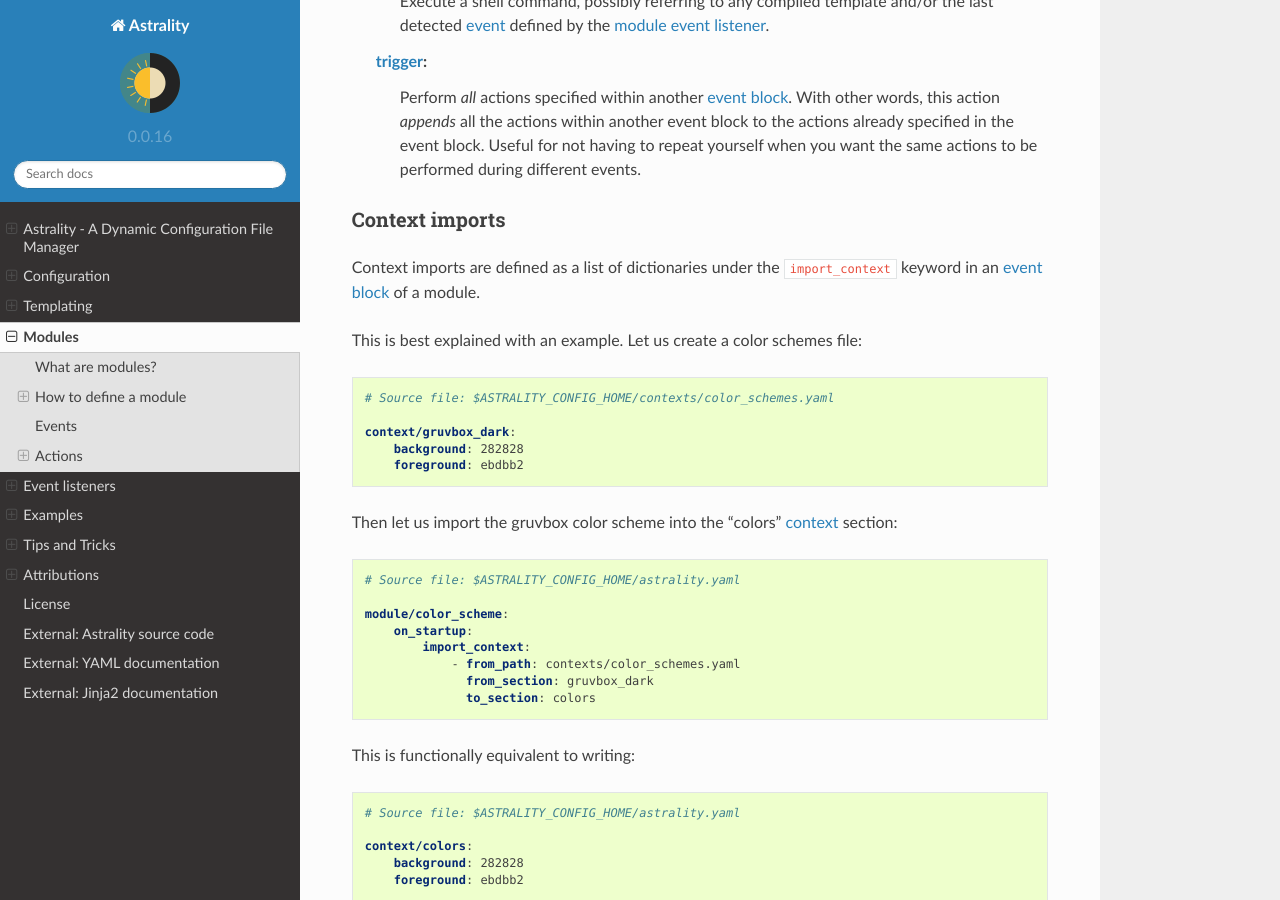
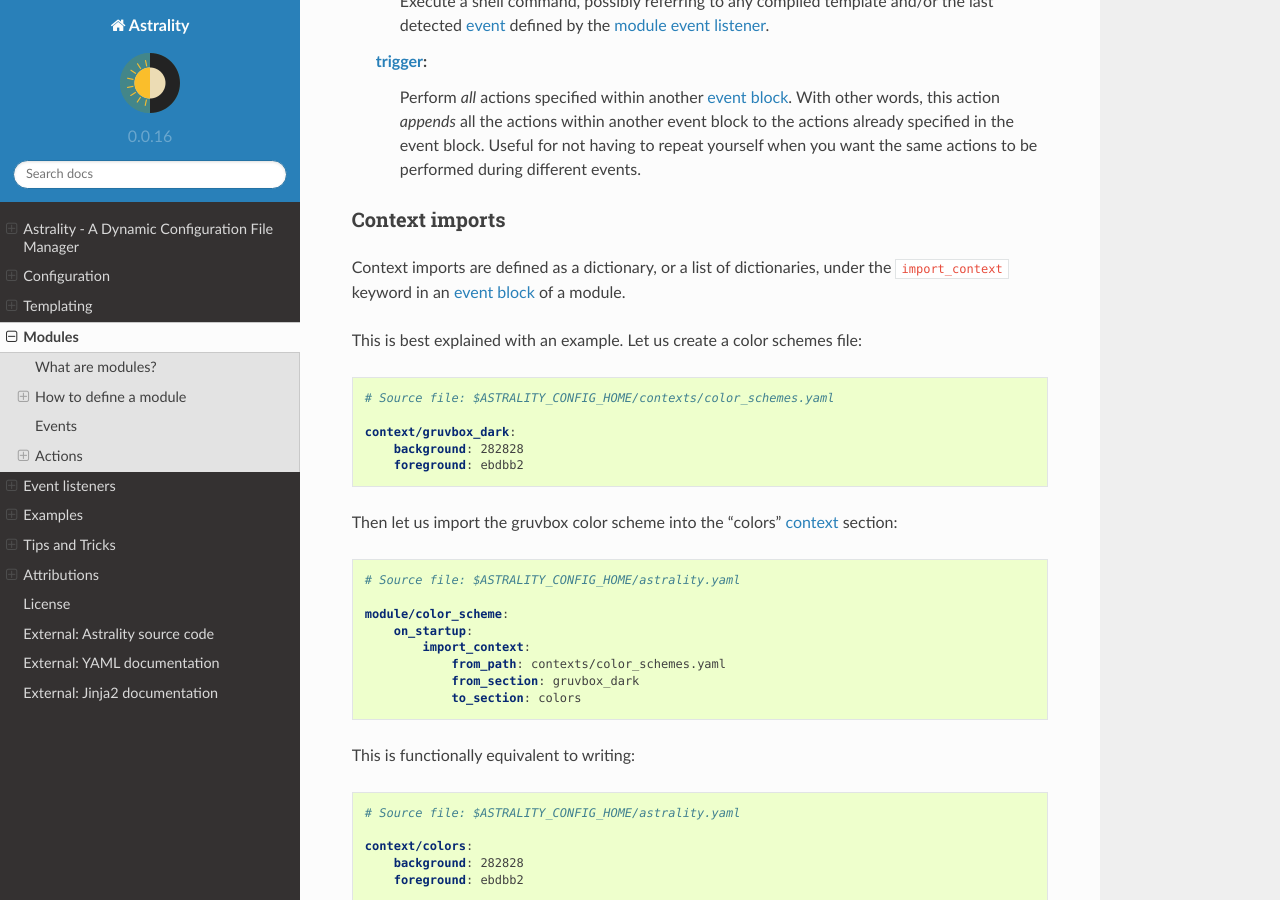
Before and after one commit to JakobGM/astrality, a Sphinx documentation site: the page built from docs/modules.rst, in a window 1280 px wide and 900 px high, scrolled down 3132 px. Built offline with Sphinx 7.4.7 and the Read the Docs theme 2.0.0, drawn with Linux system fonts in a browser that asks for light colours; some of the changed text lies outside the part shown.

Commit message:
Document use of single actions without lists

```diff
--- a/docs/modules.rst
+++ b/docs/modules.rst
@@ -151,7 +151,7 @@ Actions are tasks for Astrality to perform, and are placed within :ref:`event bl
 Context imports
 ---------------
 
-Context imports are defined as a list of dictionaries under the ``import_context`` keyword in an :ref:`event block <events>` of a module.
+Context imports are defined as a dictionary, or a list of dictionaries, under the ``import_context`` keyword in an :ref:`event block <events>` of a module.
 
 This is best explained with an example. Let us create a color schemes file:
 
@@ -172,9 +172,9 @@ Then let us import the gruvbox color scheme into the "colors" :ref:`context <con
     module/color_scheme:
         on_startup:
             import_context:
-                - from_path: contexts/color_schemes.yaml
-                  from_section: gruvbox_dark
-                  to_section: colors
+                from_path: contexts/color_schemes.yaml
+                from_section: gruvbox_dark
+                to_section: colors
 
 This is functionally equivalent to writing:
 
@@ -215,7 +215,7 @@ The available attributes for ``import_context`` are:
 Compile templates
 -----------------
 
-Template compilations are defined as a list of dictionaries under the ``compile`` keyword in an :ref:`event block <events>` of a module.
+Template compilations are defined as a dictionary, or a list of dictionaries, under the ``compile`` keyword in an :ref:`event block <events>` of a module.
 
 Each template compilation action has the following available attributes:
 
@@ -277,8 +277,7 @@ Example:
             type: weekday
 
         on_startup:
-            run:
-                - notify-send "You just started Astrality, and the day is {event}"
+            run: notify-send "You just started Astrality, and the day is {event}"
 
         on_event:
             run:
@@ -310,8 +309,7 @@ An example of a module using ``trigger`` actions:
                 type: weekday
 
             on_startup:
-                run:
-                    - startup_command
+                run: startup_command
 
                 trigger:
                     - on_event
@@ -328,10 +326,9 @@ An example of a module using ``trigger`` actions:
             on_modified:
                 templates/A.template:
                     compile:
-                        - template: templates/A.template
+                        template: templates/A.template
 
-                    run:
-                        - shell_command_dependent_on_templateA
+                    run: shell_command_dependent_on_templateA
 
 This is equivalent to writing the following module:
 
@@ -349,7 +346,7 @@ This is equivalent to writing the following module:
                       to_section: a_stuff
 
                 compile:
-                    - template: templates/templateA
+                    template: templates/templateA
 
                 run:
                     - startup_command
@@ -357,23 +354,21 @@ This is equivalent to writing the following module:
 
             on_event:
                 import_context:
-                    - from_path: contexts/A.yaml
-                      from_section: '{event}'
-                      to_section: a_stuff
+                    from_path: contexts/A.yaml
+                    from_section: '{event}'
+                    to_section: a_stuff
 
                 compile:
-                    - template: templateA
+                    template: templateA
 
-                run:
-                    - shell_command_dependent_on_templateA
+                run: shell_command_dependent_on_templateA
 
             on_modified:
                 templates/templateA:
                     compile:
-                        - template: templates/templateA
+                        template: templates/templateA
 
-                    run:
-                        - shell_command_dependent_on_templateA
+                    run: shell_command_dependent_on_templateA
 
 
 .. hint::
```
Also changed, not shown: 2 other files.
